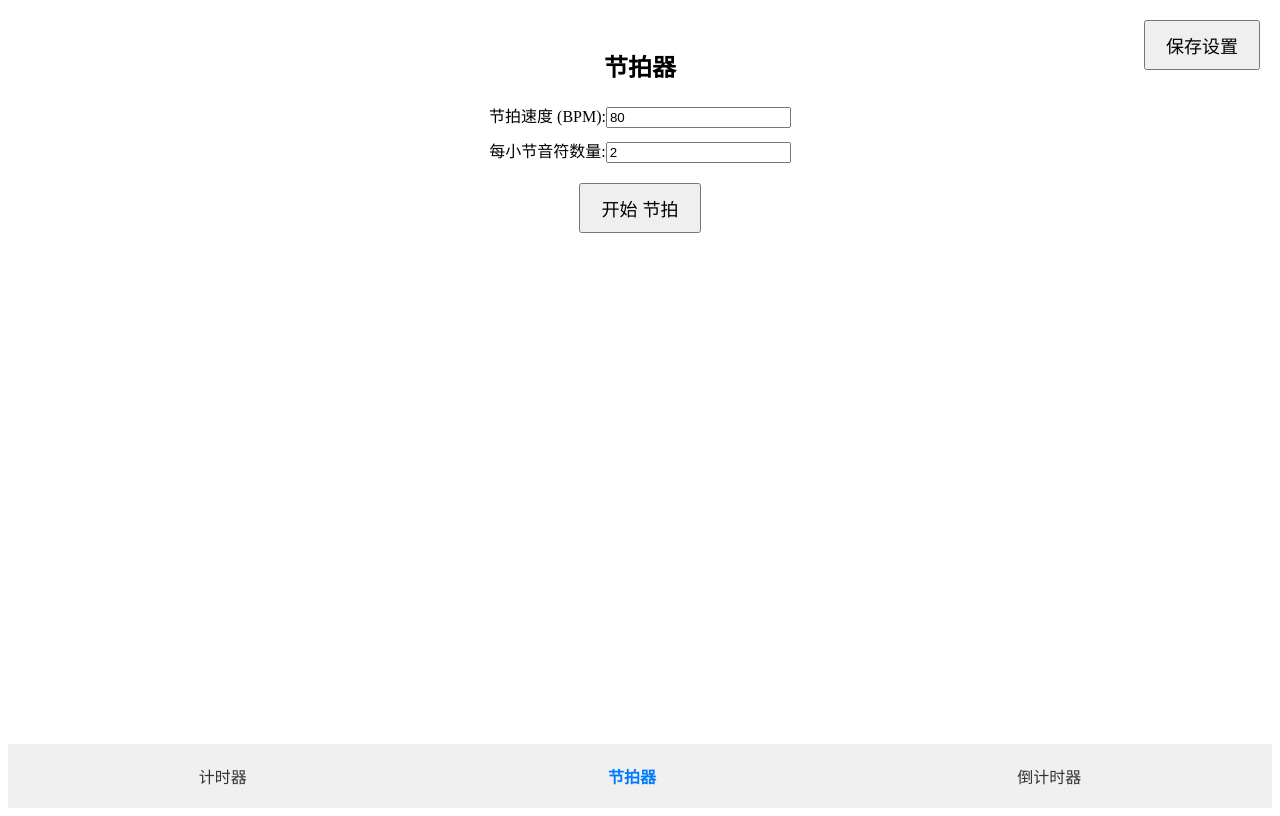
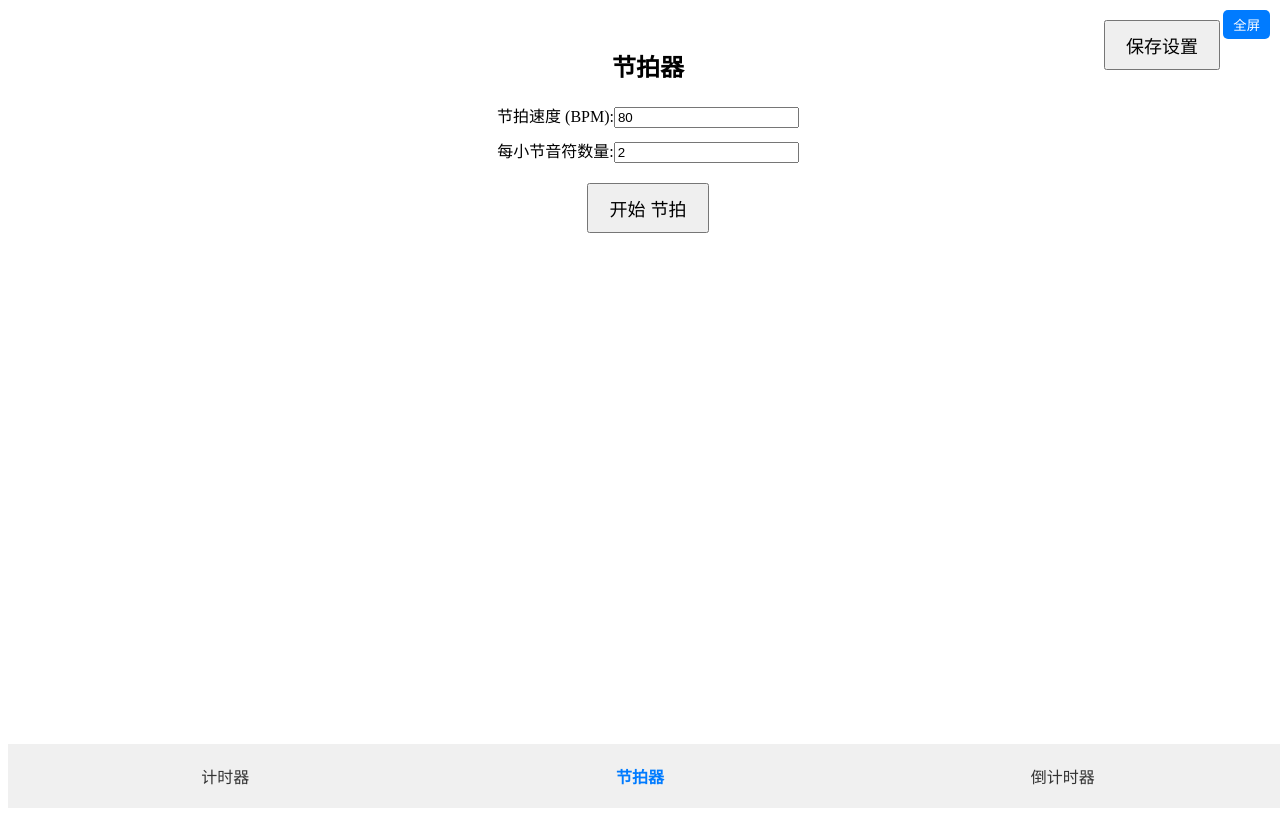
Before and after one commit to bitsf/remember_helper, a Vue app: page /metronome in a window 1280 px wide. Built offline with nearby package versions, Linux system fonts and the light colour scheme.

Commit message:
支持全屏显示

```diff
--- a/src/App.vue
+++ b/src/App.vue
@@ -1,5 +1,6 @@
 <template>
   <div id="app">
+    <button @click="toggleFullScreen" class="fullscreen-button">{{ isFullScreen ? '恢复' : '全屏' }}</button>
     <router-view />
     <nav>
       <router-link to="/">计时器</router-link>
@@ -10,6 +11,25 @@
 </template>
 
 <script setup>
+import { ref, watch } from 'vue';
+
+const isFullScreen = ref(false);
+
+const toggleFullScreen = () => {
+  if (!document.fullscreenElement) {
+    document.documentElement.requestFullscreen();
+    isFullScreen.value = true;
+  } else {
+    if (document.exitFullscreen) {
+      document.exitFullscreen();
+      isFullScreen.value = false;
+    }
+  }
+};
+
+watch(() => document.fullscreenElement, (newValue) => {
+  isFullScreen.value = !!newValue;
+});
 </script>
 
 <style scoped>
@@ -17,6 +37,24 @@
   display: flex;
   flex-direction: column;
   height: 100vh; /* 使容器占满整个视口高度 */
+  width: 100vw; /* 使容器占满整个视口宽度 */
+  overflow: hidden; /* 隐藏溢出内容 */
+}
+
+.fullscreen-button {
+  position: absolute; /* 绝对定位 */
+  top: 10px; /* 距离顶部10px */
+  right: 10px; /* 距离右侧10px */
+  padding: 5px 10px; /* 按钮内边距 */
+  background-color: #007bff; /* 按钮背景色 */
+  color: white; /* 按钮文字颜色 */
+  border: none; /* 无边框 */
+  border-radius: 5px; /* 圆角 */
+  cursor: pointer; /* 鼠标指针样式 */
+}
+
+.fullscreen-button:hover {
+  background-color: #0056b3; /* 悬停时按钮颜色 */
 }
 
 nav {
--- a/src/components/Metronome.vue
+++ b/src/components/Metronome.vue
@@ -105,6 +105,6 @@ button {
 .save-button {
     position: absolute;
     top: 20px;
-    right: 20px;
+    right: 60px;
 }
 </style>
--- a/src/components/Timer.vue
+++ b/src/components/Timer.vue
@@ -178,7 +178,7 @@ button {
 .save-button {
     position: absolute;
     top: 20px;
-    right: 20px;
+    right: 60px;
 }
 
 .click-area-right {
```
